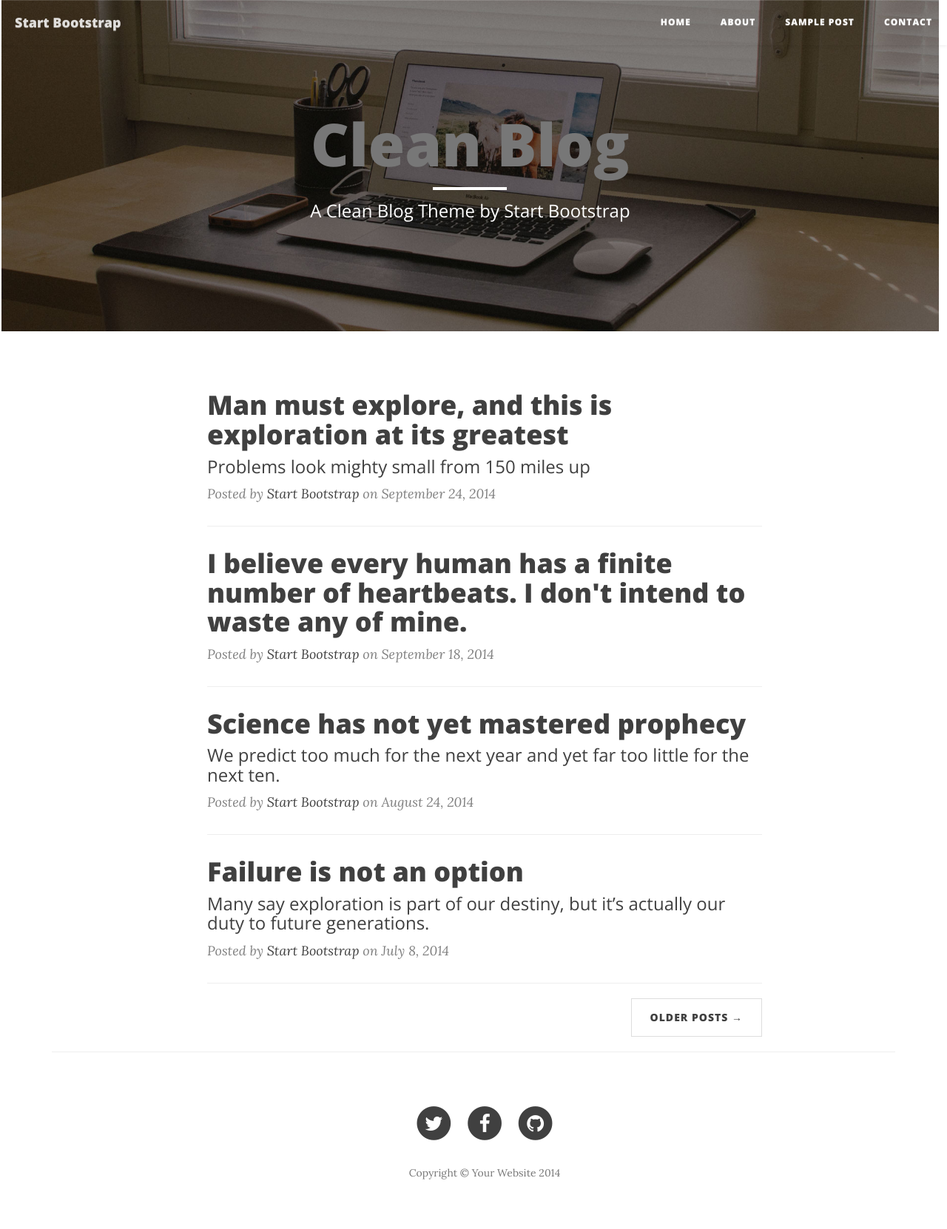
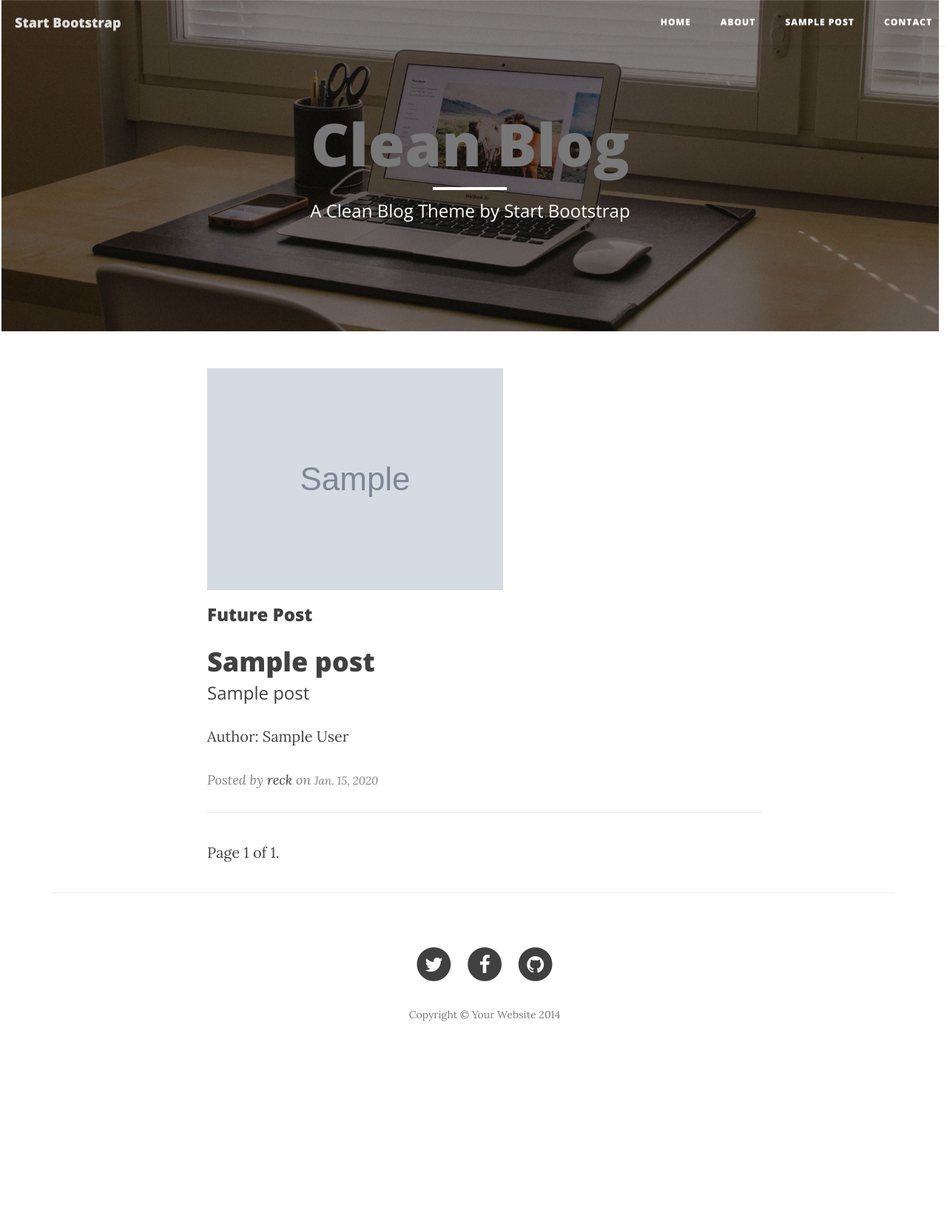
Before and after one commit to rakeshgunduka/bloggo, a Django app: page / in a window 1280 px wide. Shown: the whole page at 74% size. After the commit the page ends 1381 px from the top, so only its background shows below. Run offline with Django 3.2, Linux system fonts and the light colour scheme; tables that the repository leaves empty hold one stand-in row (values such as "Sample post"); grey boxes marked "Sample" are stand-in pictures; some libraries are stand-ins or nearby versions.

Commit message:
update1.0

```diff
--- a/postss/forms.py
+++ b/postss/forms.py
@@ -7,6 +7,7 @@
 		model = Post
 		fields = [
 			"title",
+			"subtitle",
 			"content",
 			"image",
 			"draft",
--- a/postss/models.py
+++ b/postss/models.py
@@ -27,6 +27,7 @@
 class Post(models.Model):
 	user = models.ForeignKey(settings.AUTH_USER_MODEL,default=1)
 	title = models.CharField(max_length=120)
+	subtitle = models.CharField(max_length=120)
 	slug = models.SlugField(unique=True)
 	image = models.ImageField(upload_to=upload_location,
 			null=True,blank=True,
@@ -49,7 +50,7 @@
 		return self.title
 
 	def get_absolute_url(self):
-		return reverse("posts:detail",kwargs={"id":self.id})
+		return reverse("postss:detail",kwargs={"id":self.id})
 
 	class Meta:
 		ordering = ["-timestamp","-updated"]
--- a/postss/views.py
+++ b/postss/views.py
@@ -14,9 +14,36 @@
 # Create your views here.
 
 def homepage(request):
+	today = timezone.now().date()
+	queryset_list = Post.objects.active() #.order_by("-timestamp")
+	# if request.user.is_staff or request.user.is_superuser:
+	queryset_list = Post.objects.all()
+	query = request.GET.get("q")
+	if query:
+		queryset_list = queryset_list.filter(
+			Q(title__icontains=query) |
+			Q(content__icontains=query) |
+			Q(user__first_name__icontains=query)|
+			Q(user__last_name__icontains=query)
+			).distinct()
+	paginator = Paginator(queryset_list, 2) # Show 25 contacts per page
+	page_request_var = "page"
+	page = request.GET.get(page_request_var)
+	try:
+		queryset = paginator.page(page)
+	except PageNotAnInteger:
+		# If page is not an integer, deliver first page.
+		queryset = paginator.page(1)
+		print
+	except EmptyPage:
+		# If page is out of range (e.g. 9999), deliver last page of results.
+		queryset = paginator.page(paginator.num_pages)
 	context = {
-		"title":"blog"
-	}
+			"object_list" : queryset,
+			"page_request_var":page_request_var,
+			"today":today,
+			"User":"reck",
+		}
 	#return HttpResponse("<h1>Hello</h1>")
 	return render(request,"home.html",context)
 
@@ -51,7 +78,7 @@
 			Q(user__first_name__icontains=query)|
 			Q(user__last_name__icontains=query)
 			).distinct()
-	paginator = Paginator(queryset_list, 5) # Show 25 contacts per page
+	paginator = Paginator(queryset_list, 2) # Show 25 contacts per page
 	page_request_var = "page"
 	page = request.GET.get(page_request_var)
 	try:
@@ -83,7 +110,7 @@
 	form = PostForm(request.POST or None,request.FILES or None)
 	if form.is_valid():
 		instance = form.save(commit=False)
-		print form.cleaned_data.get("title")
+		#print form.cleaned_data.get("title")
 		#instance.user = request.user
 		instance.save()
 		#message success
@@ -148,8 +175,8 @@
 	return render(request,"post_form.html",context)
 
 def post_delete(request,id=None):
-	if not request.user.is_staff or not request.user.is_superuser:
-		raise Http404
+	# if not request.user.is_staff or not request.user.is_superuser:
+	# 	raise Http404
 	instance = get_object_or_404(Post,id=id)
 	instance.delete()
 	messages.success(request,"Successfully deleted")
--- a/templates/about.html
+++ b/templates/about.html
@@ -69,5 +69,5 @@
             </div>
         </div>
     </footer>
-
+    {% include "footer.html" %}
 {% endblock content  %}
--- a/templates/base.html
+++ b/templates/base.html
@@ -51,11 +51,9 @@
 
 	{% include "messages_display.html" %}
 	<div class='container'>
-
 		{% block content %}
 
 		{% endblock content  %}
-
 	</div>
 	<!-- <img src="{% static "img/venus.png"  %} alt="face" /> -->
 
--- a/templates/contact.html
+++ b/templates/contact.html
@@ -69,8 +69,5 @@
         </div>
     </div>
 
-    <hr>
-
-
-
+    {% include "footer.html" %}
 {% endblock content  %}
--- a/templates/home.html
+++ b/templates/home.html
@@ -5,7 +5,8 @@
     {% include "navigation.html" %}
     <!-- Page Header -->
     <!-- Set your background image for this header on the line below. -->
-    <header class="intro-header" style="background-image: url({% static 'img/home-bg.jpg' %});width:111.2%;margin-left:-6%" >
+    <header class="intro-header" style="background-image: url({% static 'img/home-bg.jpg' %});
+        width:111.2%;margin-left:-6%" >
         <div class="container">
             <div class="row">
                 <div class="col-lg-8 col-lg-offset-2 col-md-10 col-md-offset-1">
@@ -21,20 +22,33 @@
     <!-- Main Content -->
     <div class="container">
         <div class="row">
+            {% for obj in object_list %}
                 <div class="col-lg-8 col-lg-offset-2 col-md-10 col-md-offset-1">
                     <div class="post-preview">
-                    <a href="post.html">
+                        {% if obj.image %}
+                            <img src="{{ obj.image.url }}" class="img-responsive "/>
+                        {% endif %}
+                        {% if obj.draft %}<h3>Draft</h3>{% endif %}
+                        {% if obj.publish > today %}<h3>Future Post</h3>{% endif %}
+                        <a href="{{ obj.get_absolute_url }}">
                             <h2 class="post-title">
-                            Man must explore, and this is exploration at its greatest
+                                {{ obj.title }}
                             </h2>
                             <h3 class="post-subtitle">
-                            Problems look mighty small from 150 miles up
+                                {{ obj.subtitle }}
                             </h3>
+                            <small><div class="fb-like" data-href="{{ request.build_absolute_uri }}" data-layout="button_count" data-action="like" data-show-faces="false" data-share="true"></div></small>
                         </a>
-                    <p class="post-meta">Posted by <a href="#">Start Bootstrap</a> on September 24, 2014</p>
+                            <!-- <small>{{ obj.timestamp|timesince }}</small><br/> --></h3>
+                        {% if obj.user.get_full_name %}
+                            <p>Author: {{ obj.user.get_full_name }}</p>
+                        {% endif %}
+                        <p class="post-meta">Posted by
+                        <a href="">{{ User }}</a>
+                        on <small>{{ obj.publish }}</small></p>
                     </div>
                 <hr>
-                <div class="post-preview">
+                <!-- <div class="post-preview">
                     <a href="post.html">
                         <h2 class="post-title">
                             I believe every human has a finite number of heartbeats. I don't intend to waste any of mine.
@@ -66,14 +80,31 @@
                     </a>
                     <p class="post-meta">Posted by <a href="#">Start Bootstrap</a> on July 8, 2014</p>
                 </div>
-                <hr>
+                <hr> -->
                 <!-- Pager -->
-                <ul class="pager">
+                <div class="pagination">
+                    <span class="step-links">
+                        {% if object_list.has_previous %}
+                            <a href="?{{ page_request_var }}={{ object_list.previous_page_number }}{% if request.Get.q %}&q={{ request.GET.q }}{% endif %}">previous</a>
+                        {% endif %}
+
+                        <span class="current">
+                            Page {{ object_list.number }} of {{ object_list.paginator.num_pages }}.
+                        </span>
+
+                        {% if object_list.has_next %}
+                            <a href="?{{ page_request_var }}={{ object_list.next_page_number }}{% if request.Get.q %}&q={{ request.GET.q }}{% endif %}">next</a>
+                        {% endif %}
+
+                    </span>
+                </div>
+                <!-- <ul class="pager">
                     <li class="next">
                         <a href="#">Older Posts &rarr;</a>
                     </li>
-                </ul>
+                </ul> -->
             </div>
+            {% endfor %}
         </div>
     </div>
     {% include "footer.html" %}
--- a/templates/post.html
+++ b/templates/post.html
@@ -102,5 +102,5 @@
             </div>
         </div>
     </footer>
-
+    {% include "footer.html" %}
 {% endblock content  %}
--- a/templates/post_list.html
+++ b/templates/post_list.html
@@ -7,7 +7,7 @@
 		{% for obj in object_list %}
 	 -->		<!-- <a href='/posts/{{ obj.id }}'>ID :{{ obj.id }}<br/></a>
 			<a href='{{ obj.get_absolute_url }}'>ID :{{ obj.id }}<br/></a>-->
-			<!-- <a href='{% url "posts:detail"  id=obj.id %}'>{{ obj.title }}<br/></a>
+			<!-- <a href='{% url "postss:detail"  id=obj.id %}'>{{ obj.title }}<br/></a>
 			<p>Id :{{ obj.id }}<br/></p>
 			<p>Content :{{ obj.content | linebreaks | truncatechars:120 }}<br/></p>
 			<p>TimeStamp :{{ obj.timestamp }}<br/></p>
```
Also changed, not shown: templates/header.html (deleted, +0 -51 lines), postss/migrations/0002_post_subtitle.py (added), templates/img/about-bg.jpg (added), templates/img/ball.jpeg (added), templates/img/contact-bg.jpg (added), templates/img/home-bg.jpg (added), templates/img/index.jpeg (added), templates/img/post-bg.jpg (added), templates/img/post-sample-image.jpg (added), templates/img/venus.png (added). Lines whose indentation alone changed are shown as unchanged.
